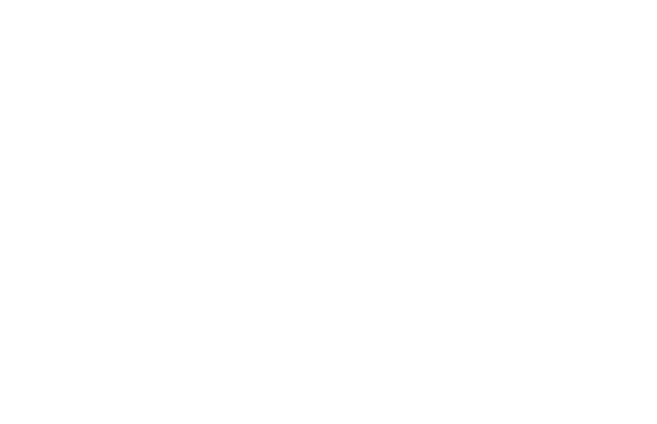
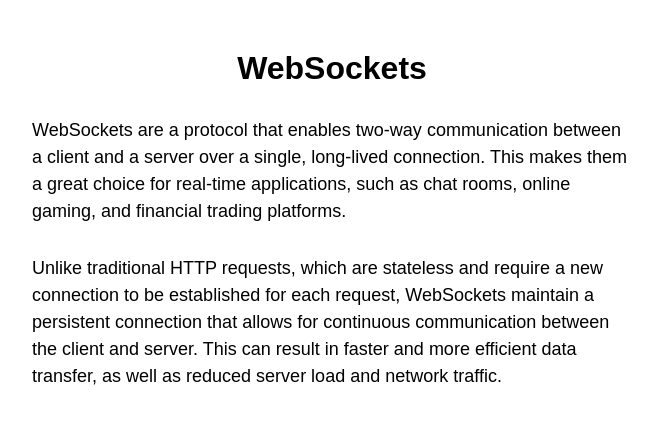
Before and after one commit to shahzaib-deriv/websocket, a plain HTML site: page index.html in a window 1280 px wide. Shown: the whole page, without its empty margins (308-965 px from the left). Drawn offline with Linux system fonts and the light colour scheme.

Commit message:
Update index.html

```diff
--- a/index.html
+++ b/index.html
@@ -1,12 +1,38 @@
 <!DOCTYPE html>
 <html lang="en">
+
 <head>
   <meta charset="UTF-8">
   <meta http-equiv="X-UA-Compatible" content="IE=edge">
   <meta name="viewport" content="width=device-width, initial-scale=1.0">
+  <style>
+		body {
+			font-family: sans-serif;
+		}
+		h1 {
+			text-align: center;
+			margin-top: 50px;
+		}
+		p {
+			margin-top: 30px;
+			font-size: 18px;
+			line-height: 1.5;
+			max-width: 600px;
+			margin-left: auto;
+			margin-right: auto;
+		}
+	</style>
   <title>WebSockets</title>
 </head>
 <body>
+  <h1>WebSockets</h1>
+  <p>WebSockets are a protocol that enables two-way communication between a client and a server over a single,
+    long-lived connection. This makes them a great choice for real-time applications, such as chat rooms, online gaming,
+    and financial trading platforms.</p>
+  <p>Unlike traditional HTTP requests, which are stateless and require a new connection to be established for each
+    request, WebSockets maintain a persistent connection that allows for continuous communication between the client and
+    server. This can result in faster and more efficient data transfer, as well as reduced server load and network
+    traffic.</p>
   <script>
     const ws = new WebSocket("ws://localhost:8082")
 
@@ -20,4 +46,5 @@
     })
   </script>
 </body>
+
 </html>
```
